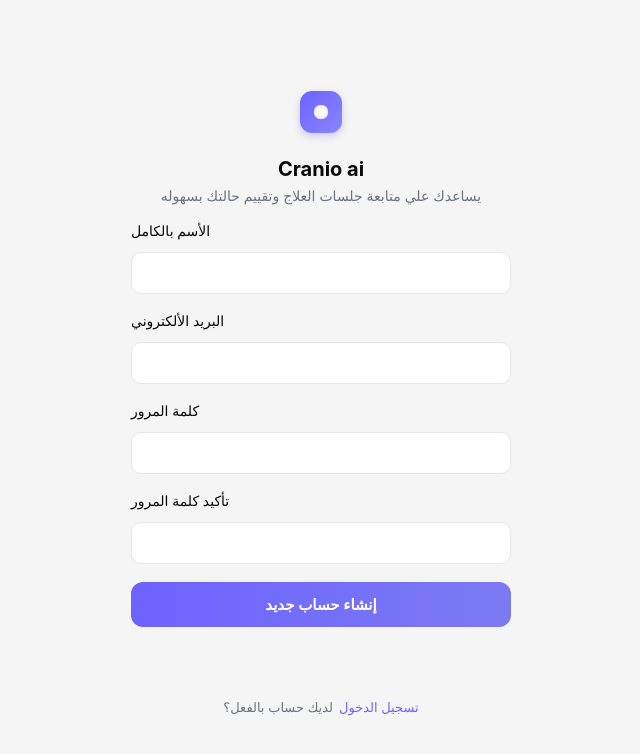
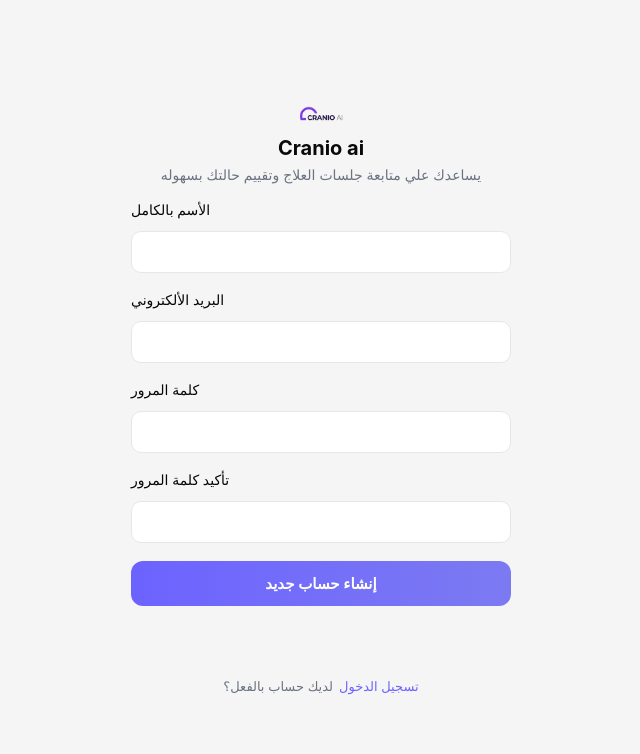
Before and after one commit to basharahmed0/Frontend-cranio-ai, a React (Vite) app: page /signup in a window 1280 px wide. Shown: the top 754 px of the page, without its empty margins (319-959 px from the left). Built offline with nearby package versions, Linux system fonts and the light colour scheme.

Commit message:
update frontend

```diff
--- a/src/Components/Signin.jsx
+++ b/src/Components/Signin.jsx
@@ -113,7 +113,7 @@ const Signin = () => {
     <div className="signin-page">
       <div className="signin-Container">
         <div className="Logo">
-          <img src="/image/logo/Logo.png" alt="Cranio ai" />
+          <img src="/image/logo/cranio_ai_b.png" alt="Cranio ai" />
           <h4>Cranio ai</h4>
           <p>يساعدك علي متابعة جلسات العلاج وتقييم حالتك بسهوله</p>
         </div>
--- a/src/Components/Signup.jsx
+++ b/src/Components/Signup.jsx
@@ -113,13 +113,11 @@ const Signup = () => {
     }
   };
 
-
-
   return (
     <div className={styles.signuppage}>
       <div className={styles.container}>
         <div className={styles.logo}>
-          <img src="/image/logo/Logo.png" alt="Cranio ai" />
+          <img src="/image/logo/cranio_ai_b.png" alt="Cranio ai" />
           <h4>Cranio ai</h4>
           <p>يساعدك علي متابعة جلسات العلاج وتقييم حالتك بسهوله</p>
         </div>
@@ -185,7 +183,6 @@ const Signup = () => {
         </div>
 
         <div className={styles.icons}>
-
           <GoogleLogin
             onSuccess={handleGoogleLogin}
             onError={() => setError("فشل تسجيل الدخول بجوجل")}
```
Also changed, not shown: public/image/logo/cranio_ai_b.png (added).
